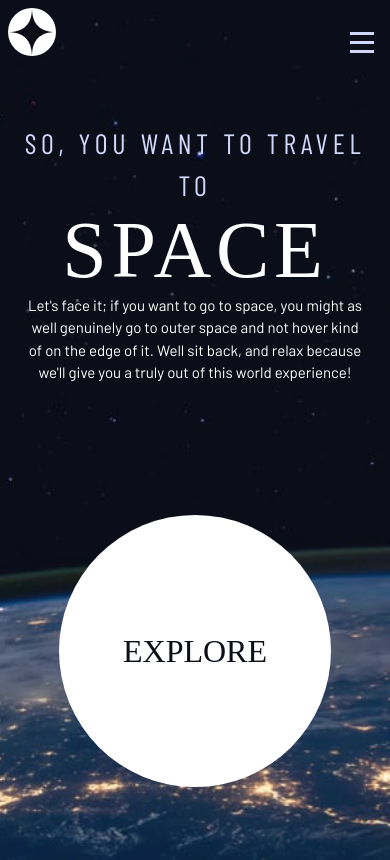
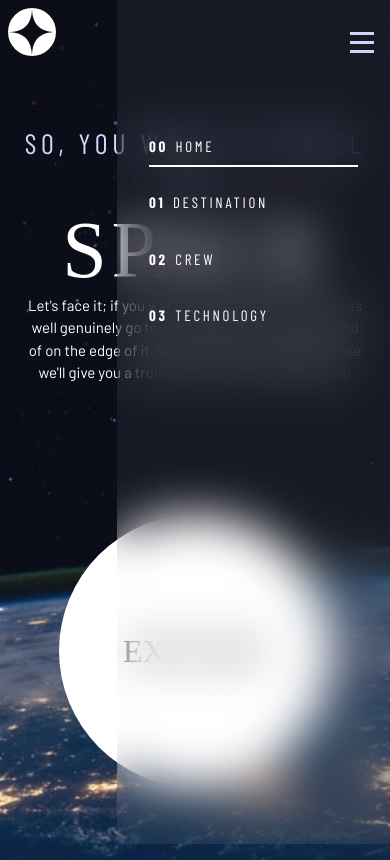
Before and after one commit to Fatima-hub333/Space_Tourism_Website, a plain HTML site: page index.html in a window 390 px wide. Both pictures are taken after a click on the button "Menu". Drawn offline with nearby package versions, Linux system fonts and the light colour scheme; a web font is replaced by a local one.

Commit message:
adding the functionality

```diff
--- a/index.css
+++ b/index.css
@@ -318,6 +318,9 @@ textarea {
   transform: translateX(100%);
   }
 
+  .primary-navigation[data-visible="true"] {
+    transform: translateX(0);
+  }
   .mobile-nav-toggle {
     display: block;
     position: absolute;
--- a/index.html
+++ b/index.html
@@ -12,6 +12,9 @@
   <!-- Custom CSS -->
   <link rel="stylesheet" href="index.css">
   <title>Frontend Mentor | Space Toursim Website</title>
+  <!-- JS Link -->
+  <script src="index.js" defer></script>
+
 </head>
 <body class="home">
   <header class="primary-header flex">
@@ -20,7 +23,7 @@
     </div>
     <button class="mobile-nav-toggle" aria-controls="primary-navigation"> <span class="sr-only" aria-expanded="false">Menu</span></button>
     <nav>
-      <ul id="primary-navigation" class="primary-navigation underline-indicators flex">
+      <ul id="primary-navigation" data-visible="false" class="primary-navigation underline-indicators flex">
         <li class="active"><a class="ff-sans-cond uppercase text-white letter-spacing-2"href="index.html"><span>00</span>Home</a></li>
         <li><a class="ff-sans-cond uppercase text-white letter-spacing-2"href="destination.html"><span>01</span>destination</a></li>
         <li><a class="ff-sans-cond uppercase text-white letter-spacing-2"href="crew.html"><span>02</span>crew</a></li>
@@ -41,8 +44,5 @@
     </div>
   </div>
 
-
-
-<script src="index.js"></script>
 </body>
 </html>
--- a/index.js
+++ b/index.js
@@ -0,0 +1,15 @@
+const nav = document.querySelector(".primary-navigation");
+const navToggle = document.querySelector(".mobile-nav-toggle");
+
+// when someone clicks the hamburger button
+navToggle.addEventListener("click", () => {
+    // if the nav is closed, open it
+  const visiblity = nav.getAttribute("data-visible");
+  if (visiblity === "false") {
+    nav.setAttribute("data-visible", true);
+  } else {
+    nav.setAttribute("data-visible", false);
+  }
+
+    // if the nav is open, close it
+})
```
